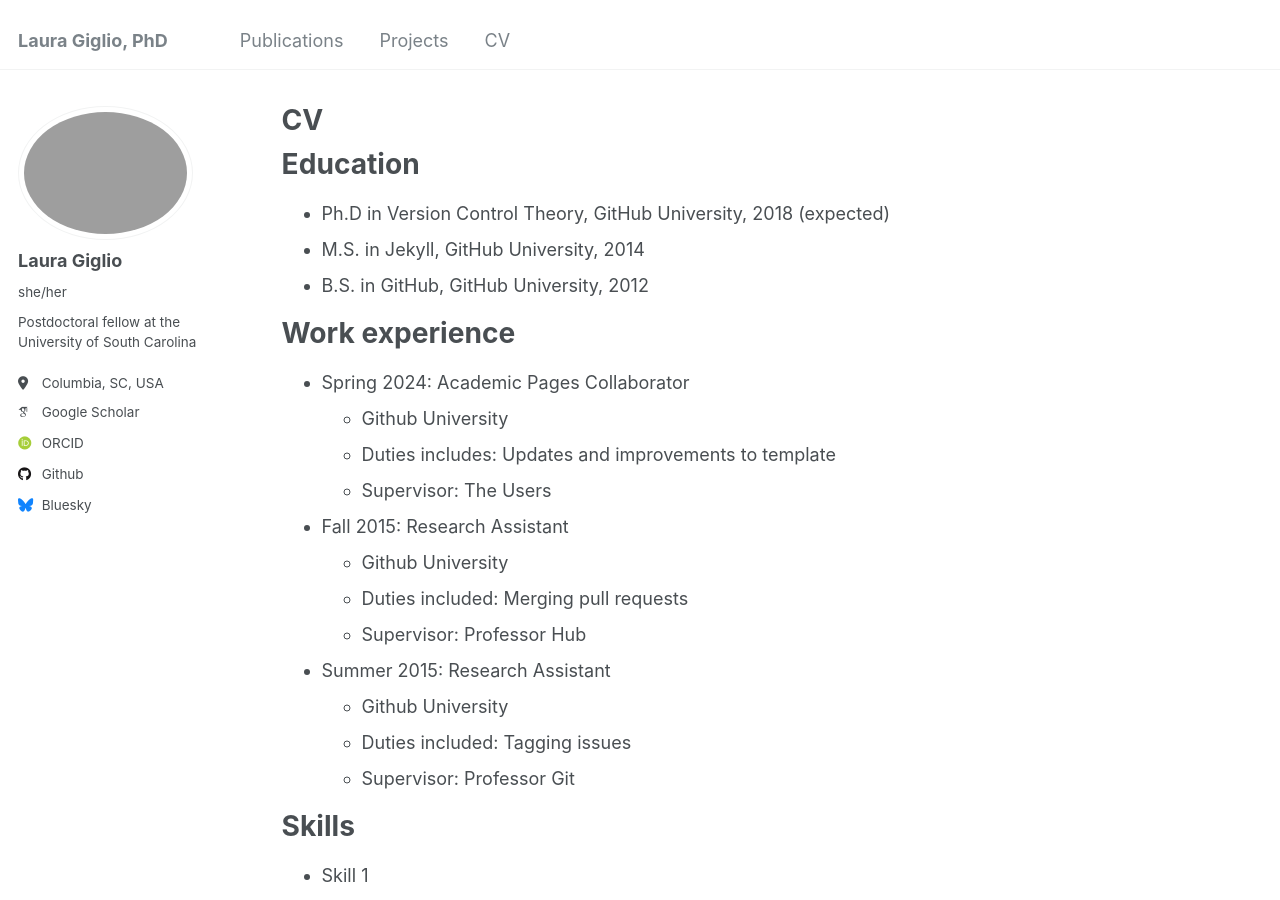
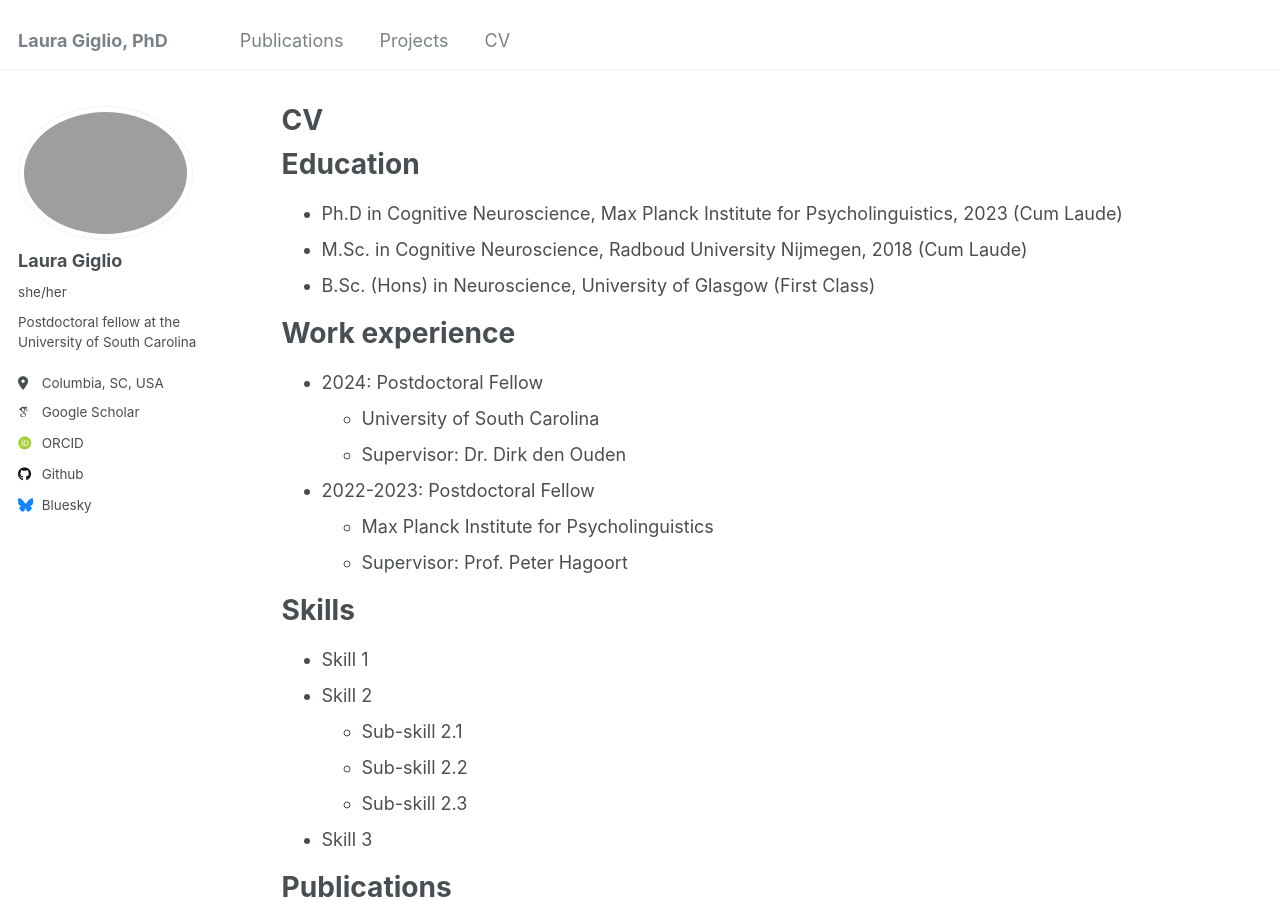
Before and after one commit to lauragiglio/lauragiglio.github.io, a Jekyll site: the page built from _pages/cv.md, in a window 1280 px wide and 900 px high. Built offline with Jekyll 4.4.1, drawn with Linux system fonts in a browser that asks for light colours; some web fonts are replaced.

Commit message:
Update cv.md

```diff
--- a/_pages/cv.md
+++ b/_pages/cv.md
@@ -11,26 +11,19 @@
 
 Education
 ======
-* Ph.D in Version Control Theory, GitHub University, 2018 (expected)
-* M.S. in Jekyll, GitHub University, 2014
-* B.S. in GitHub, GitHub University, 2012
+* Ph.D in Cognitive Neuroscience, Max Planck Institute for Psycholinguistics, 2023 (Cum Laude)
+* M.Sc. in Cognitive Neuroscience, Radboud University Nijmegen, 2018 (Cum Laude)
+* B.Sc. (Hons) in Neuroscience, University of Glasgow (First Class)
 
 Work experience
 ======
-* Spring 2024: Academic Pages Collaborator
-  * Github University
-  * Duties includes: Updates and improvements to template
-  * Supervisor: The Users
+* 2024: Postdoctoral Fellow
+  * University of South Carolina
+  * Supervisor: Dr. Dirk den Ouden
 
-* Fall 2015: Research Assistant
-  * Github University
-  * Duties included: Merging pull requests
-  * Supervisor: Professor Hub
-
-* Summer 2015: Research Assistant
-  * Github University
-  * Duties included: Tagging issues
-  * Supervisor: Professor Git
+* 2022-2023: Postdoctoral Fellow
+  * Max Planck Institute for Psycholinguistics
+  * Supervisor: Prof. Peter Hagoort
 
 Skills
 ======
```
